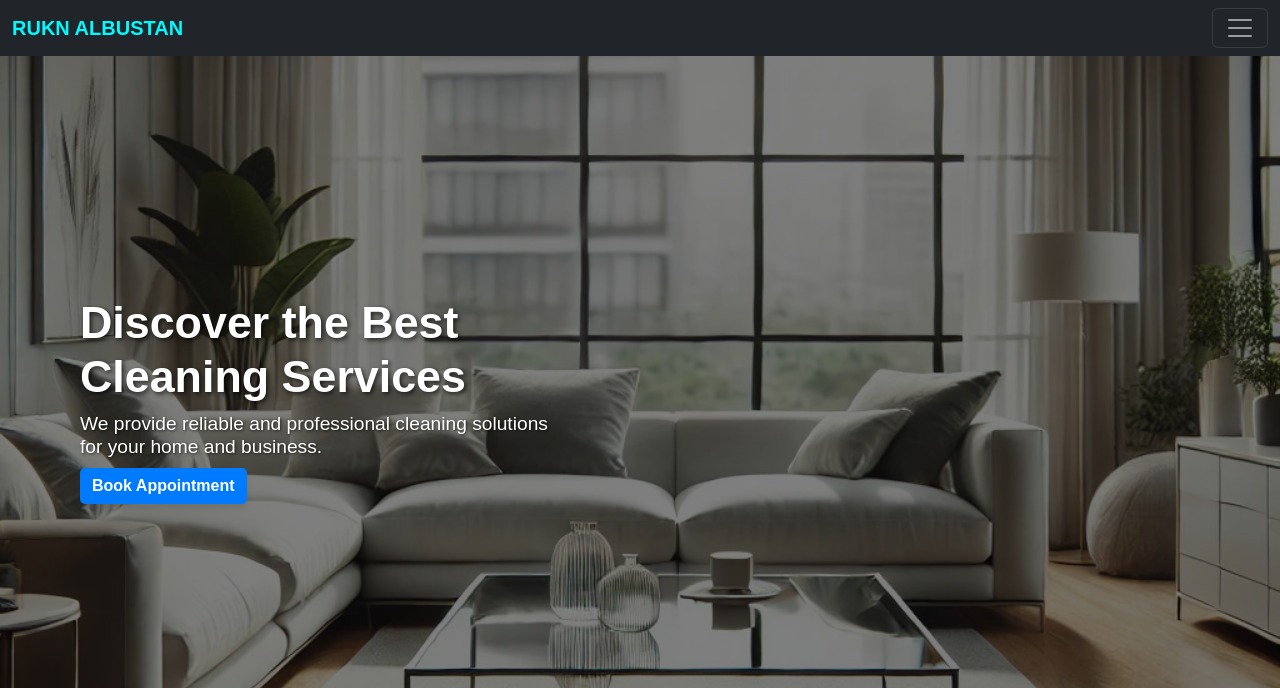
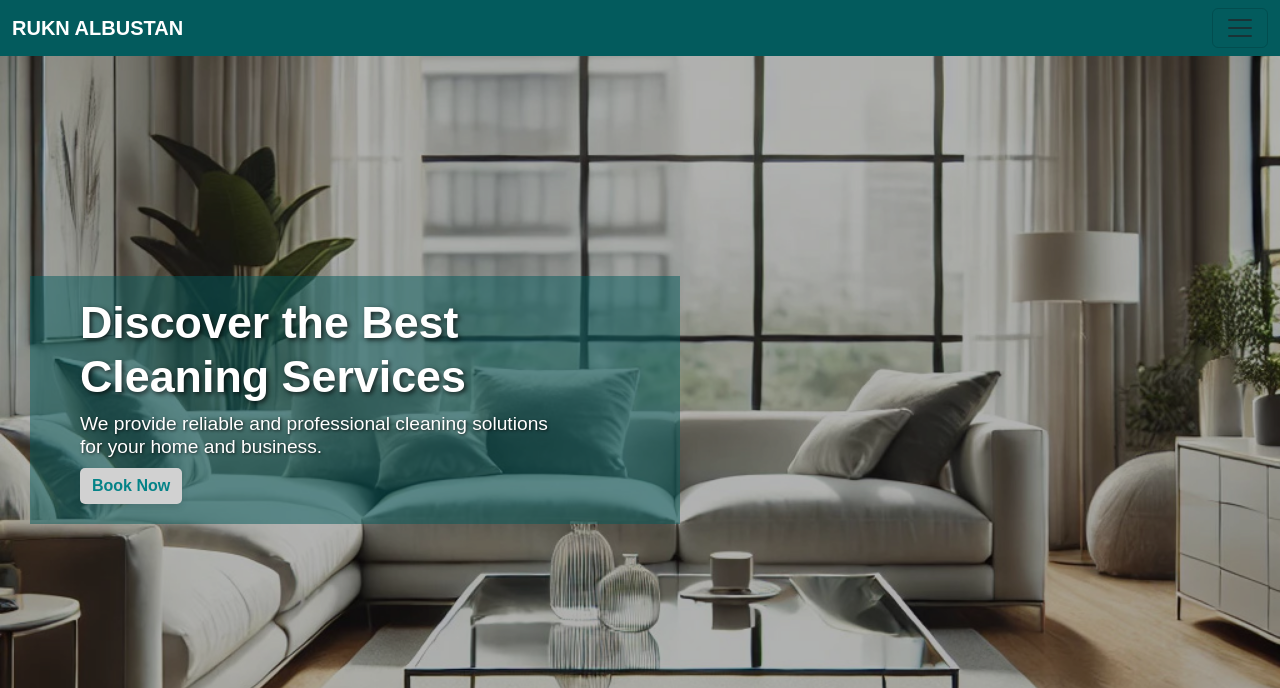
Before and after one commit to Bharathstline/Rukn-Albustan-Website, a plain HTML site: page index.html in a window 1280 px wide. Shown: the top 688 px of the page. Drawn offline with nearby package versions, Linux system fonts and the light colour scheme.

Commit message:
updated hero content

```diff
--- a/assets/css/style.css
+++ b/assets/css/style.css
@@ -19,7 +19,7 @@ body {
 
 /* Navbar Styling */
 .navbar {
-    background-color: #111;
+    background-color: #035b5d;
     position: fixed;
     width: 100%;
     z-index: 1000;
@@ -27,13 +27,13 @@ body {
 
 .navbar-text {
     font-size: 1rem;
-    color: #00faff;
+    color: #ffffff;
     font-weight: bold;
 }
 
 
 .navbar-brand {
-    color: #00faff;
+    color: #ffffff;
     font-weight: bold;
 }
 
@@ -47,6 +47,14 @@ body {
     background-color: #a2f1ff; /* Slightly lighter background on hover */
     color: #3c3c3c; /* Keep text color bright */
     font-weight: bold;
+}
+
+.navbar-toggler{
+  color: #035b5d;
+}
+
+.navbar-toggler-icon {
+  color: #f1f1f1;
 }
 
 
@@ -80,7 +88,7 @@ body {
     left: 0;
     right: 0;
     bottom: 0;
-    background-color: rgba(0, 0, 0, 0.5);
+    background-color: rgba(0, 0, 0, 0.3);
     z-index: 1;
 }
 
@@ -97,7 +105,7 @@ body {
 
 .hero__content {
   position: relative;
-  /* background-color: rgba(10, 17, 24, 0.5);  */
+  background-color: rgba(3, 91, 93, 0.5);
   z-index: 2;
   color: #fff;
   max-width: 650px;
@@ -146,8 +154,8 @@ body {
 .book-appointment-btn {
     font-size: 16px;
     font-weight: bold;
-    color: #fff;
-    background-color: #007bff;
+    color: #048388;
+    background-color: #d1d1d1;
     border: none;
     border-radius: 5px;
     box-shadow: 0 4px 6px rgba(0, 0, 0, 0.1);
--- a/index.html
+++ b/index.html
@@ -11,7 +11,7 @@
 <body>
 
 <!-- Navbar -->
-<nav class="navbar navbar-dark bg-dark">
+<nav class="navbar">
     <div class="container-fluid">
         <a class="navbar-brand" href="#">RUKN ALBUSTAN</a>
         <button class="navbar-toggler" type="button" data-bs-toggle="dropdown" aria-expanded="false">
@@ -34,7 +34,7 @@
     <div class="hero__content">
         <h1 class="hero__heading">Discover the Best Cleaning Services</h1>
         <h3 class="hero__subheading">We provide reliable and professional cleaning solutions <br> for your home and business.</h3>
-        <a href="#book-appointment" class="btn btn-primary book-appointment-btn" role="button">Book Appointment</a>
+        <a href="#book-appointment" class="btn book-appointment-btn" role="button">Book Now</a>
     </div>
     <a href="#scroll-down" class="hero__scroll-btn">
         Explore <i class="bi bi-arrow-down-short"></i>
```
